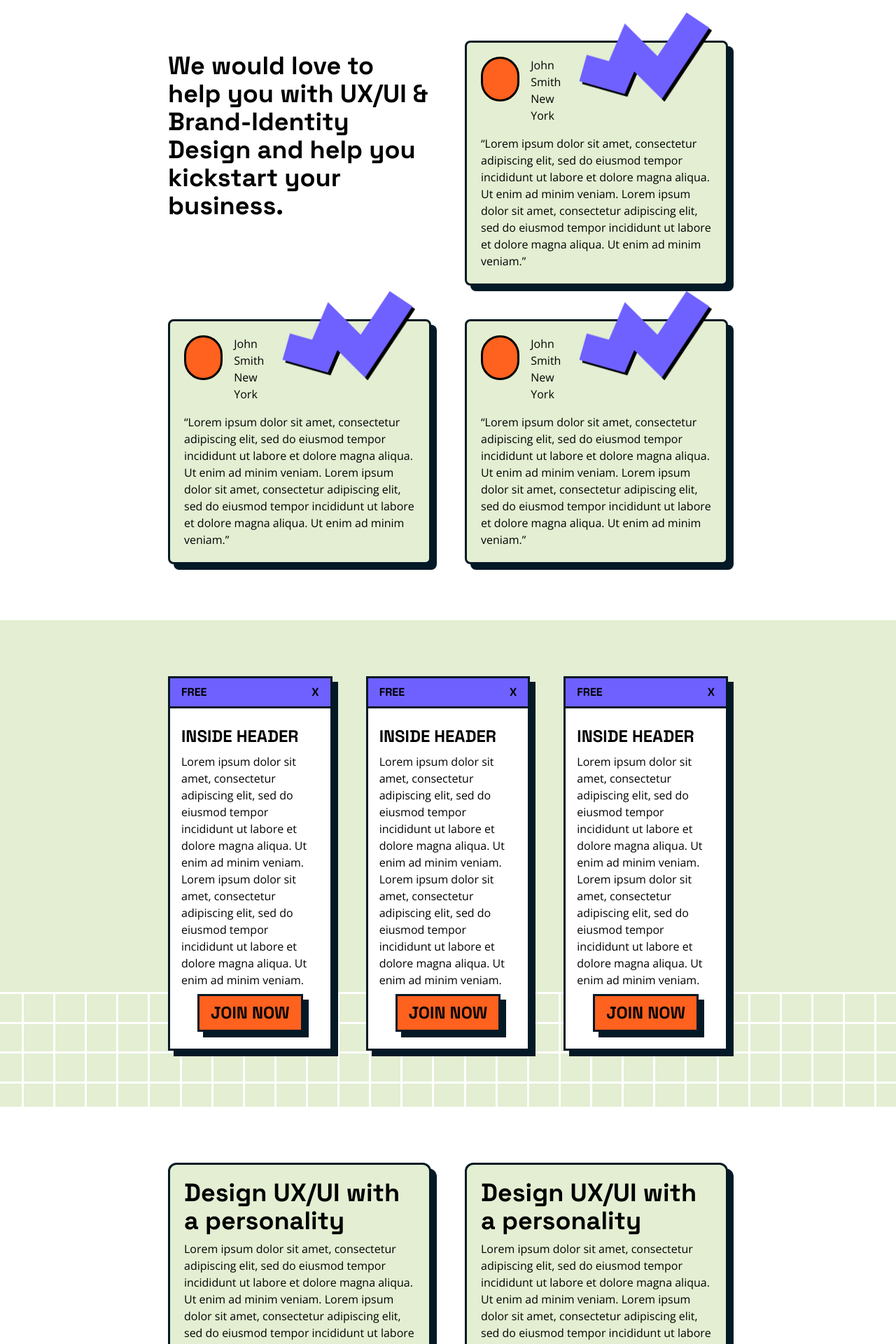
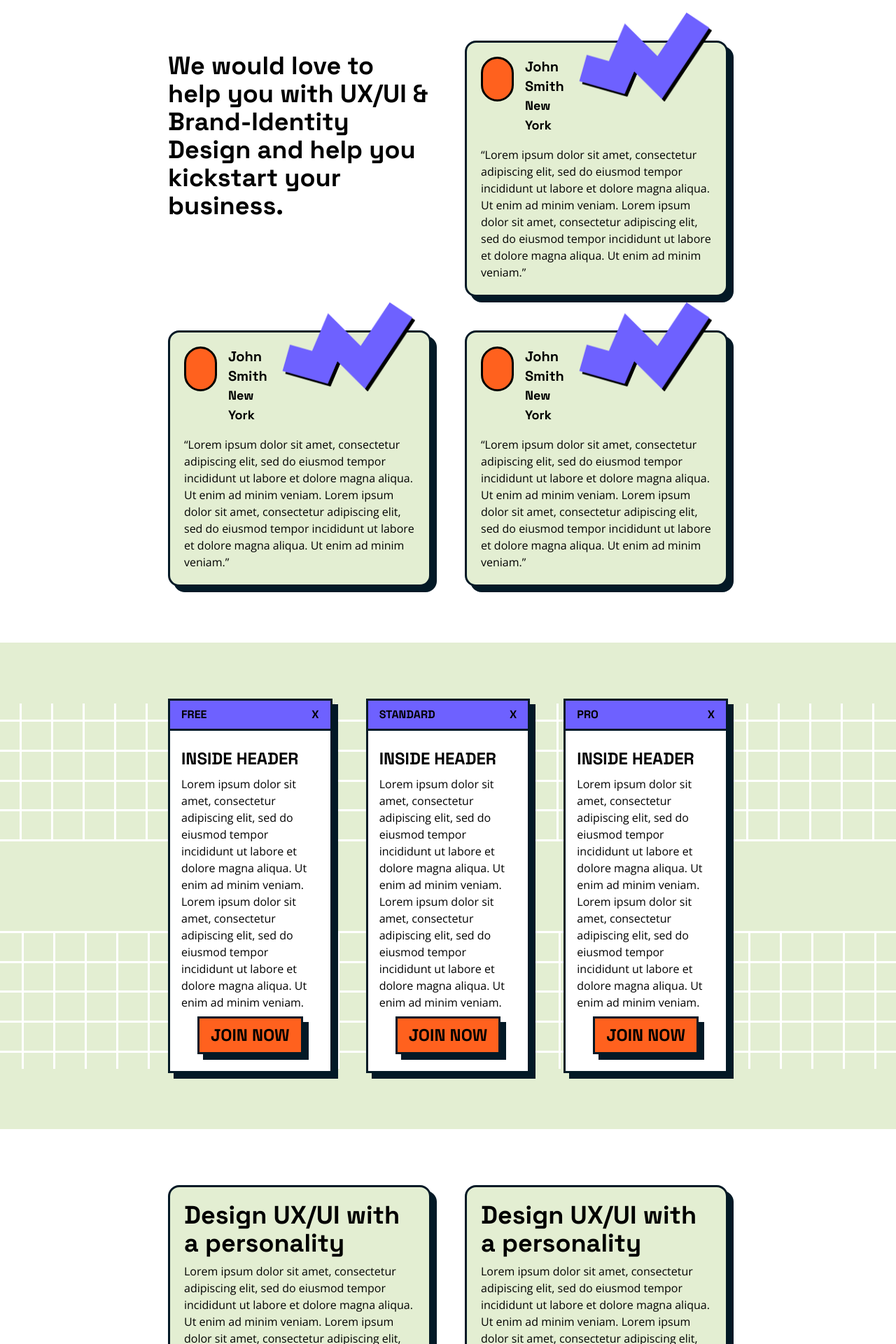
Before and after one commit to GeorgeClaridge/FakeCompany, a React (Vite) app in the folder my-project/: page / in a window 1280 px wide. Shown: the part 520-2440 px from the top of the page at 70% size. Built offline with nearby package versions, Linux system fonts and the light colour scheme.

Commit message:
Border Radius and Boldness Changes

```diff
--- a/my-project/src/components/plan/Plan.jsx
+++ b/my-project/src/components/plan/Plan.jsx
@@ -1,9 +1,9 @@
 import './plan.css';
-import { Background } from './import';
+import { BackgroundDouble } from './import';
 
 const Plan = () => {
   return (
-    <div className='grid grid-cols-1 gap-12 lg:grid-cols-3 bg-green px-4 md:px-20 xl:px-60 py-10 md:py-20 bg-no-repeat bg-bottom'  style={{ backgroundImage: `url(${Background})` }} >
+    <div className='grid grid-cols-1 gap-12 lg:grid-cols-3 bg-green px-4 md:px-20 xl:px-60 py-10 md:py-20 bg-no-repeat bg-center'  style={{ backgroundImage: `url(${BackgroundDouble})` }} >
 
       <div className="card dropbox">
 
@@ -25,7 +25,7 @@ const Plan = () => {
       <div className="card dropbox">
 
         <div className="flex justify-between bg-purple py-2 px-4 border-b-[3px] border-black">
-          <div className="header font-space">FREE</div>
+          <div className="header font-space">STANDARD</div>
           <div className="image font-space">X</div>
         </div>
 
@@ -42,7 +42,7 @@ const Plan = () => {
       <div className="card dropbox">
 
         <div className="flex justify-between bg-purple py-2 px-4 border-b-[3px] border-black">
-          <div className="header font-space">FREE</div>
+          <div className="header font-space">PRO</div>
           <div className="image font-space">X</div>
         </div>
 
--- a/my-project/src/components/plan/import.js
+++ b/my-project/src/components/plan/import.js
@@ -1,11 +1,11 @@
 import TwoArrow from '../../assets/TwoArrow.png'
 import Mobile from '../../assets/Mobile.png'
 import Data from '../../assets/Mobile.png'
-import Background from '../../assets/Background.svg'
+import BackgroundDouble from '../../assets/BackgroundDouble.svg'
 
 export {
     TwoArrow,
     Mobile,
     Data,
-    Background,
+    BackgroundDouble,
 }
--- a/my-project/src/components/product/Product.jsx
+++ b/my-project/src/components/product/Product.jsx
@@ -4,25 +4,25 @@ import {  Data, Mobile } from './import';
 const Product = () => {
   return (
     <div className='grid grid-cols-1 md:grid-cols-2 gap-12 px-4 md:px-20 xl:px-60 py-10 md:py-20'>
-      <div className="box bg-green dropbox rounded-xl p-5">
+      <div className="box bg-green dropbox rounded-2xl p-5">
         <div className="header font-space text-4xl">Design UX/UI with a personality</div>
         <div className="paragraph py-2">Lorem ipsum dolor sit amet, consectetur adipiscing elit, sed do eiusmod tempor incididunt ut labore et dolore magna aliqua. Ut enim ad minim veniam. Lorem ipsum dolor sit amet, consectetur adipiscing elit, sed do eiusmod tempor incididunt ut labore et dolore magna aliqua. Ut enim ad minim veniam.</div>
         <button className='bg-orange hover:bg-purple duration-300 font-space dropbox my-2 px-4 py-2 text-2xl'>Learn More</button>
       </div>
 
-      <div className="box bg-green dropbox rounded-xl p-5">
+      <div className="box bg-green dropbox rounded-2xl p-5">
         <div className="header font-space text-4xl">Design UX/UI with a personality</div>
         <div className="paragraph py-2">Lorem ipsum dolor sit amet, consectetur adipiscing elit, sed do eiusmod tempor incididunt ut labore et dolore magna aliqua. Ut enim ad minim veniam. Lorem ipsum dolor sit amet, consectetur adipiscing elit, sed do eiusmod tempor incididunt ut labore et dolore magna aliqua. Ut enim ad minim veniam.</div>
         <button className='bg-orange hover:bg-purple duration-300 font-space dropbox my-2 px-4 py-2 text-2xl'>Learn More</button>
       </div>
 
-      <div className="box bg-green dropbox rounded-xl p-5">
+      <div className="box bg-green dropbox rounded-2xl p-5">
         <div className="header font-space text-4xl">Design UX/UI with a personality</div>
         <div className="paragraph py-2">Lorem ipsum dolor sit amet, consectetur adipiscing elit, sed do eiusmod tempor incididunt ut labore et dolore magna aliqua. Ut enim ad minim veniam. Lorem ipsum dolor sit amet, consectetur adipiscing elit, sed do eiusmod tempor incididunt ut labore et dolore magna aliqua. Ut enim ad minim veniam.</div>
         <button className='bg-orange hover:bg-purple duration-300 font-space dropbox my-2 px-4 py-2 text-2xl'>Learn More</button>
       </div>
 
-      <div className="box bg-green dropbox rounded-xl p-5">
+      <div className="box bg-green dropbox rounded-2xl p-5">
         <div className="header font-space text-4xl">Design UX/UI with a personality</div>
         <div className="paragraph py-2">Lorem ipsum dolor sit amet, consectetur adipiscing elit, sed do eiusmod tempor incididunt ut labore et dolore magna aliqua. Ut enim ad minim veniam. Lorem ipsum dolor sit amet, consectetur adipiscing elit, sed do eiusmod tempor incididunt ut labore et dolore magna aliqua. Ut enim ad minim veniam.</div>
         <button className='bg-orange hover:bg-purple duration-300 font-space dropbox my-2 px-4 py-2 text-2xl'>Learn More</button>
--- a/my-project/src/components/user/User.jsx
+++ b/my-project/src/components/user/User.jsx
@@ -8,54 +8,54 @@ const User = () => {
         <div className="paragraph pt-4 font-space text-4xl">We would love to help you with UX/UI & Brand-Identity Design and help you kickstart your business.</div>
       </div>
 
-      <div className='bg-green dropbox p-5 rounded-lg'>
+      <div className='bg-green dropbox p-5 rounded-2xl'>
 
         <div className="flex justify-between">
           <div className='flex'>
             <div className="circle rounded-full w-16 h-16 bg-orange border-[3px] mr-4"></div>
             <div className='box'>
-              <div className="header">John Smith</div>
-              <div className="subheader">New York</div>
+              <div className="header font-bold font-space text-xl">John Smith</div>
+              <div className="subheader font-bold font-space text-lg">New York</div>
             </div>
           </div>
 
-          <img className='-mt-16 h-32' src={ UserHeader} alt="" />
+          <img className='-mt-16 h-24 md:h-32' src={ UserHeader} alt="" />
 
         </div>
 
         <div className="paragraph pt-4">“Lorem ipsum dolor sit amet, consectetur adipiscing elit, sed do eiusmod tempor incididunt ut labore et dolore magna aliqua. Ut enim ad minim veniam. Lorem ipsum dolor sit amet, consectetur adipiscing elit, sed do eiusmod tempor incididunt ut labore et dolore magna aliqua. Ut enim ad minim veniam.”</div>
       </div>
 
-      <div className='bg-green dropbox p-5 rounded-lg'>
+      <div className='bg-green dropbox p-5 rounded-2xl'>
 
         <div className="flex justify-between">
           <div className='flex'>
             <div className="circle rounded-full w-16 h-16 bg-orange border-[3px] mr-4"></div>
             <div className='box'>
-              <div className="header">John Smith</div>
-              <div className="subheader">New York</div>
+              <div className="header font-space text-xl">John Smith</div>
+              <div className="font-bold font-space text-lg">New York</div>
             </div>
           </div>
 
-          <img className='-mt-16 h-32' src={ UserHeader} alt="" />
+          <img className='-mt-16 h-24 md:h-32' src={ UserHeader} alt="" />
 
         </div>
 
         <div className="paragraph pt-4">“Lorem ipsum dolor sit amet, consectetur adipiscing elit, sed do eiusmod tempor incididunt ut labore et dolore magna aliqua. Ut enim ad minim veniam. Lorem ipsum dolor sit amet, consectetur adipiscing elit, sed do eiusmod tempor incididunt ut labore et dolore magna aliqua. Ut enim ad minim veniam.”</div>
       </div>
 
-      <div className='bg-green dropbox p-5 rounded-lg'>
+      <div className='bg-green dropbox p-5 rounded-2xl'>
 
         <div className="flex justify-between">
           <div className='flex'>
             <div className="circle rounded-full w-16 h-16 bg-orange border-[3px] mr-4"></div>
             <div className='box'>
-              <div className="header">John Smith</div>
-              <div className="subheader">New York</div>
+              <div className="header font-space text-xl">John Smith</div>
+              <div className="font-bold font-space text-lg">New York</div>
             </div>
           </div>
 
-          <img className='-mt-16 h-32' src={ UserHeader} alt="" />
+          <img className='-mt-16 h-24 md:h-32' src={ UserHeader} alt="" />
 
         </div>
 
```
Also changed, not shown: my-project/src/assets/BackgroundDouble.svg (added).
